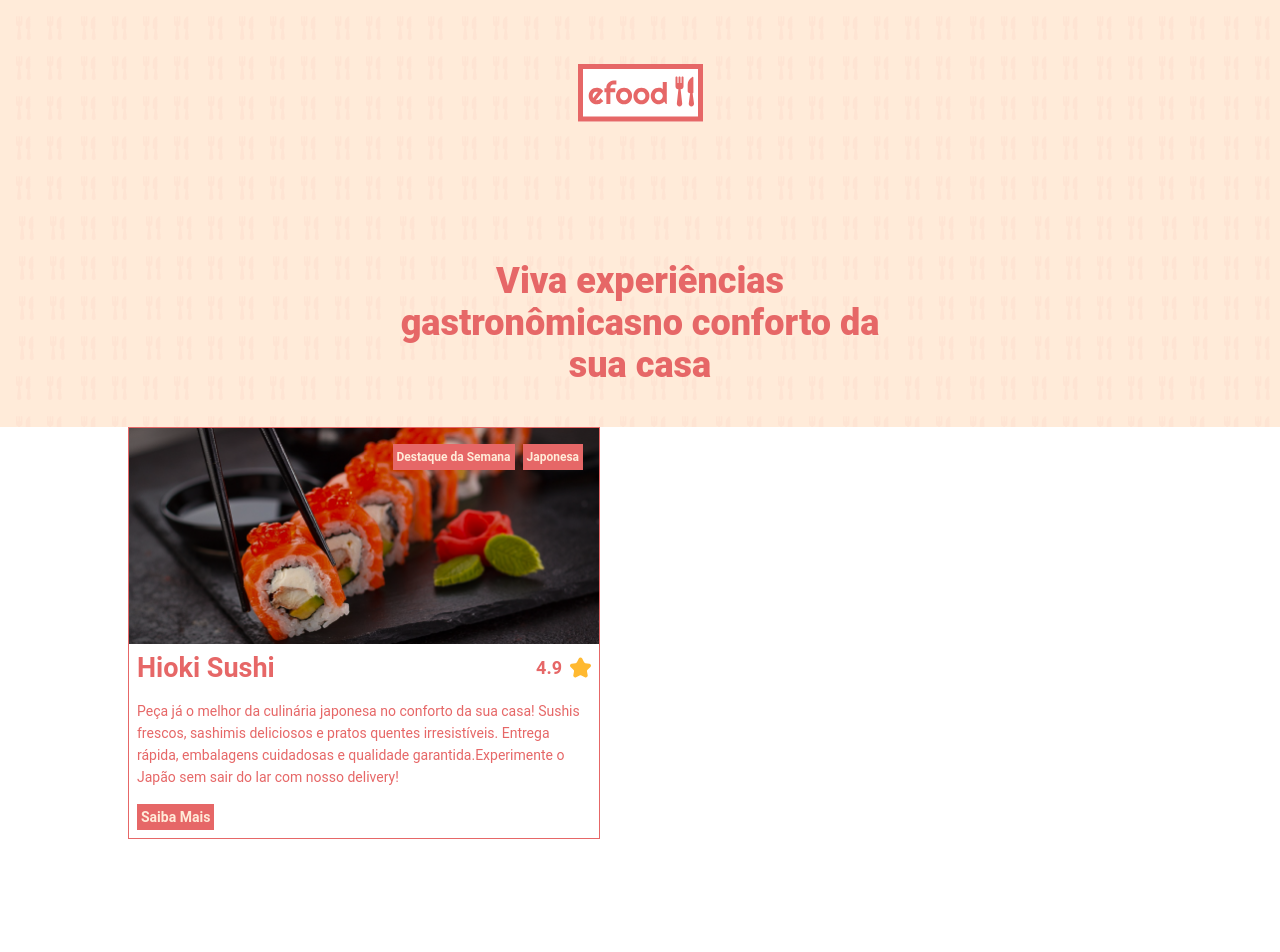
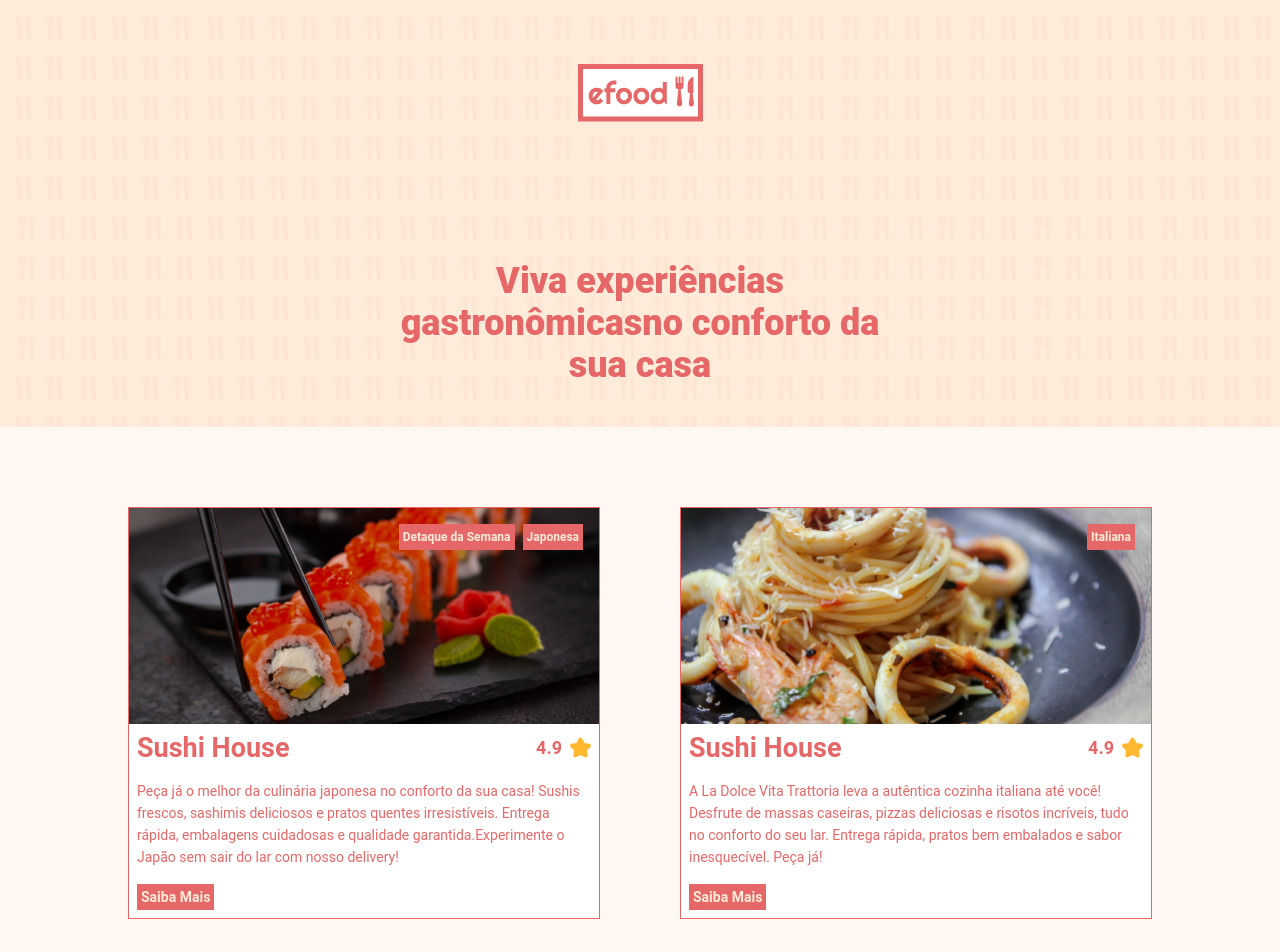
Before and after one commit to sergioj1123/EbacFinalProject, a React (Vite) app: page / in a window 1280 px wide. Shown: the top 952 px of the page. Before the commit the page ends 839 px from the top, so only its background shows below. Built offline with nearby package versions, Linux system fonts and the light colour scheme.

Commit message:
feat: list of restaurants

```diff
--- a/src/components/Restaurant/index.tsx
+++ b/src/components/Restaurant/index.tsx
@@ -9,31 +9,34 @@
 } from './styles';
 
 import { Button } from '../RestaurantButton/styles';
-import restaurantImage from '../../assets/images/restaurantOne.png';
 import star from '../../assets/images/star.svg';
 import RestaurantButton from '../RestaurantButton';
 
-const Restaurant = () => (
+type Props = {
+  name: string;
+  image: string;
+  type: string[];
+  stars: string;
+  about: string;
+};
+
+const Restaurant = ({ name, image, type, stars, about }: Props) => (
   <Container>
-    <RestaurantImg src={restaurantImage} alt="Imagem do Restaurante" />
+    <RestaurantImg src={image} alt="Imagem do Restaurante" />
     <ButtonGroup>
-      <Button typeOf="tag">Destaque da Semana</Button>
-      <Button typeOf="tag">Japonesa</Button>
+      {type.map((item) => (
+        <Button typeOf="tag">{item}</Button>
+      ))}
     </ButtonGroup>
     <Information>
       <TitleDiv>
-        <h2>Hioki Sushi</h2>
+        <h2>{name}</h2>
         <Pontuation>
-          <span>4.9</span>
+          <span>{stars}</span>
           <img src={star} alt="Star" />
         </Pontuation>
       </TitleDiv>
-      <About>
-        Peça já o melhor da culinária japonesa no conforto da sua casa! Sushis
-        frescos, sashimis deliciosos e pratos quentes irresistíveis. Entrega
-        rápida, embalagens cuidadosas e qualidade garantida.Experimente o Japão
-        sem sair do lar com nosso delivery!
-      </About>
+      <About>{about}</About>
       <RestaurantButton typeOf="submit" title="Saiba Mais">
         Saiba Mais
       </RestaurantButton>
--- a/src/components/Restaurant/styles.ts
+++ b/src/components/Restaurant/styles.ts
@@ -8,6 +8,7 @@
   align-items: center;
   border: 1px solid ${colors.salmon};
   max-width: 472px;
+  background-color: ${colors.white};
 `;
 
 export const RestaurantImg = styled.img`
--- a/src/components/RestaurantList/index.tsx
+++ b/src/components/RestaurantList/index.tsx
@@ -1,5 +1,24 @@
+import { default as RestaurantModel } from '../../models/Restaurant';
+import Restaurant from '../Restaurant';
 import { List } from './styles';
 
-const RestauantList = () => <List></List>;
+type Props = {
+  restaurants: RestaurantModel[];
+};
 
-export default RestauantList;
+const RestaurantList = ({ restaurants }: Props) => (
+  <List>
+    {restaurants.map((restaurant) => (
+      <Restaurant
+        about={restaurant.about}
+        image={restaurant.image}
+        name={restaurant.name}
+        stars={restaurant.stars}
+        type={restaurant.type}
+        key={restaurant.id}
+      />
+    ))}
+  </List>
+);
+
+export default RestaurantList;
--- a/src/components/RestaurantList/styles.ts
+++ b/src/components/RestaurantList/styles.ts
@@ -1,11 +1,10 @@
 import styled from 'styled-components';
-import colors from '../../styles/variables';
 
 export const List = styled.ul`
   display: grid;
   grid-template-columns: repeat(2, 1fr);
-  column-gap: 24px;
+  column-gap: 80px;
+  row-gap: 48px;
   padding-top: 80px;
   padding-bottom: 120px;
-  background-color: ${colors.lightSalmon};
 `;
--- /dev/null
+++ b/src/models/Restaurant.ts
@@ -0,0 +1,26 @@
+class Restaurant {
+  name: string;
+  image: string;
+  type: string[];
+  stars: string;
+  about: string;
+  id: number;
+
+  constructor(
+    name: string,
+    stars: string,
+    about: string,
+    image: string,
+    type: string[],
+    id: number,
+  ) {
+    this.name = name;
+    this.stars = stars;
+    this.about = about;
+    this.image = image;
+    this.type = type;
+    this.id = id;
+  }
+}
+
+export default Restaurant;
--- a/src/pages/Home.tsx
+++ b/src/pages/Home.tsx
@@ -1,13 +1,73 @@
-import Restaurant from '../components/Restaurant';
+import RestaurantList from '../components/RestaurantList';
 import Header from '../components/header';
+import restaurantImage from '../assets/images/restaurantOne.png';
+import restaurantTwoImage from '../assets/images/restaurantTwo.png';
+import Restaurant from '../models/Restaurant';
+
+const restaurants: Restaurant[] = [
+  {
+    about:
+      'Peça já o melhor da culinária japonesa no conforto da sua casa! Sushis frescos, sashimis deliciosos e pratos quentes irresistíveis. Entrega rápida, embalagens cuidadosas e qualidade garantida.Experimente o Japão sem sair do lar com nosso delivery!',
+    image: restaurantImage,
+    name: 'Sushi House',
+    stars: '4.9',
+    type: ['Detaque da Semana', 'Japonesa'],
+    id: 1,
+  },
+  {
+    about:
+      'A La Dolce Vita Trattoria leva a autêntica cozinha italiana até você! Desfrute de massas caseiras, pizzas deliciosas e risotos incríveis, tudo no conforto do seu lar. Entrega rápida, pratos bem embalados e sabor inesquecível. Peça já!',
+    image: restaurantTwoImage,
+    name: 'Sushi House',
+    stars: '4.9',
+    type: ['Italiana'],
+    id: 2,
+  },
+  {
+    about:
+      'A La Dolce Vita Trattoria leva a autêntica cozinha italiana até você! Desfrute de massas caseiras, pizzas deliciosas e risotos incríveis, tudo no conforto do seu lar. Entrega rápida, pratos bem embalados e sabor inesquecível. Peça já!',
+    image: restaurantTwoImage,
+    name: 'Sushi House',
+    stars: '4.9',
+    type: ['Italiana'],
+    id: 3,
+  },
+  {
+    about:
+      'A La Dolce Vita Trattoria leva a autêntica cozinha italiana até você! Desfrute de massas caseiras, pizzas deliciosas e risotos incríveis, tudo no conforto do seu lar. Entrega rápida, pratos bem embalados e sabor inesquecível. Peça já!',
+    image: restaurantTwoImage,
+    name: 'Sushi House',
+    stars: '4.9',
+    type: ['Italiana'],
+    id: 4,
+  },
+  {
+    about:
+      'A La Dolce Vita Trattoria leva a autêntica cozinha italiana até você! Desfrute de massas caseiras, pizzas deliciosas e risotos incríveis, tudo no conforto do seu lar. Entrega rápida, pratos bem embalados e sabor inesquecível. Peça já!',
+    image: restaurantTwoImage,
+    name: 'Sushi House',
+    stars: '4.9',
+    type: ['Italiana'],
+    id: 5,
+  },
+  {
+    about:
+      'A La Dolce Vita Trattoria leva a autêntica cozinha italiana até você! Desfrute de massas caseiras, pizzas deliciosas e risotos incríveis, tudo no conforto do seu lar. Entrega rápida, pratos bem embalados e sabor inesquecível. Peça já!',
+    image: restaurantTwoImage,
+    name: 'Sushi House',
+    stars: '4.9',
+    type: ['Italiana'],
+    id: 6,
+  },
+];
 
 const Home = () => (
-  <>
+  <div className="mainBackGround">
     <Header />
     <div className="container">
-      <Restaurant />
+      <RestaurantList restaurants={restaurants} />
     </div>
-  </>
+  </div>
 );
 
 export default Home;
--- a/src/styles/styles.ts
+++ b/src/styles/styles.ts
@@ -1,4 +1,5 @@
 import { createGlobalStyle } from 'styled-components';
+import colors from './variables';
 
 export const GlobalCss = createGlobalStyle`
   *{
@@ -14,4 +15,8 @@
     width: 100%;
     margin: 0 auto;
   }
+
+  .mainBackGround{
+  background-color: ${colors.backGround};
+  }
 `;
--- a/src/styles/variables.ts
+++ b/src/styles/variables.ts
@@ -2,6 +2,7 @@
   salmon: '#E66767',
   lightSalmon: '#FFEBD9',
   backGround: '#FFF8F2',
+  white: '#FFFFFF',
 };
 
 export default colors;
```
Also changed, not shown: src/components/models/Restaurant.ts (deleted, +0 -15 lines).
